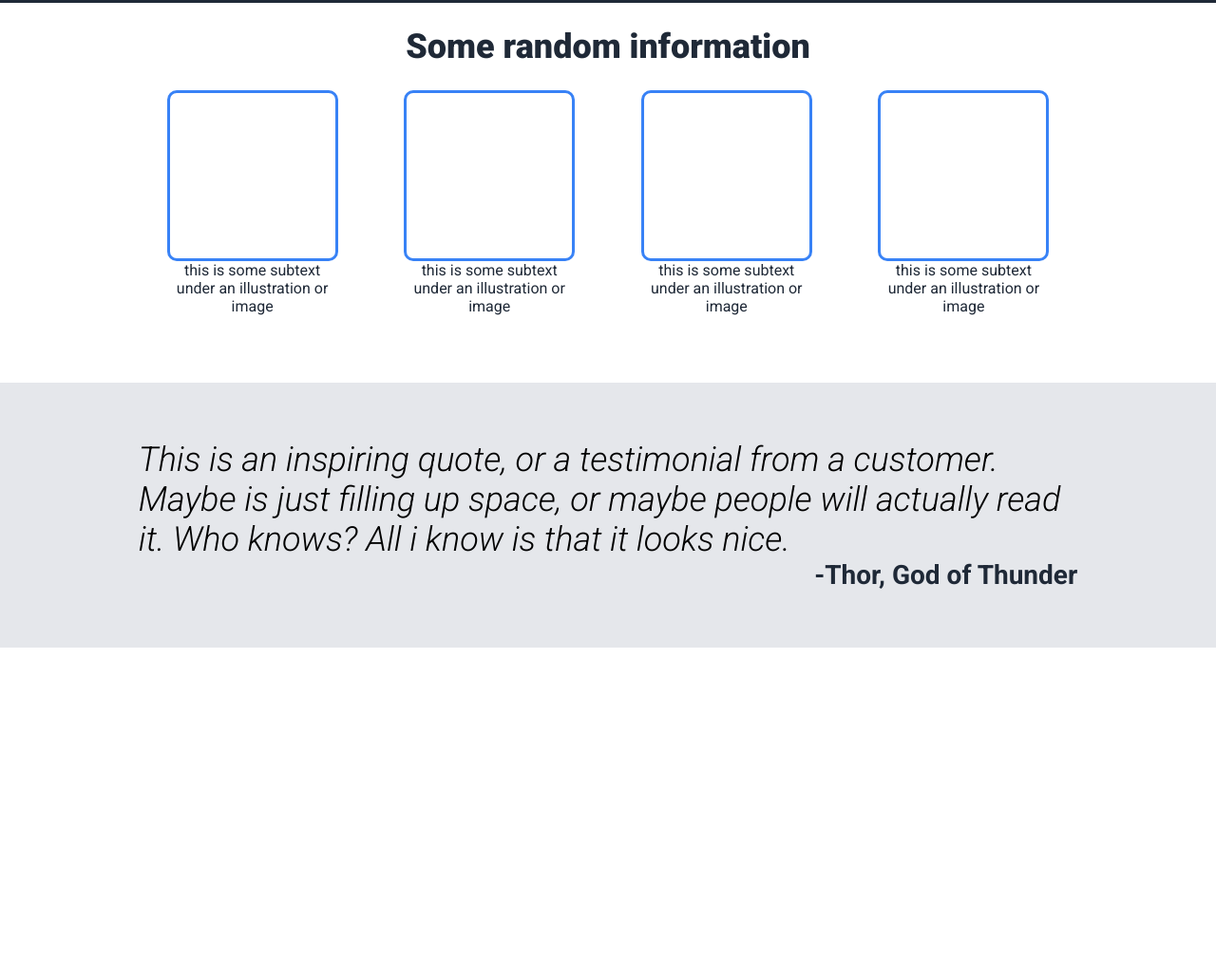
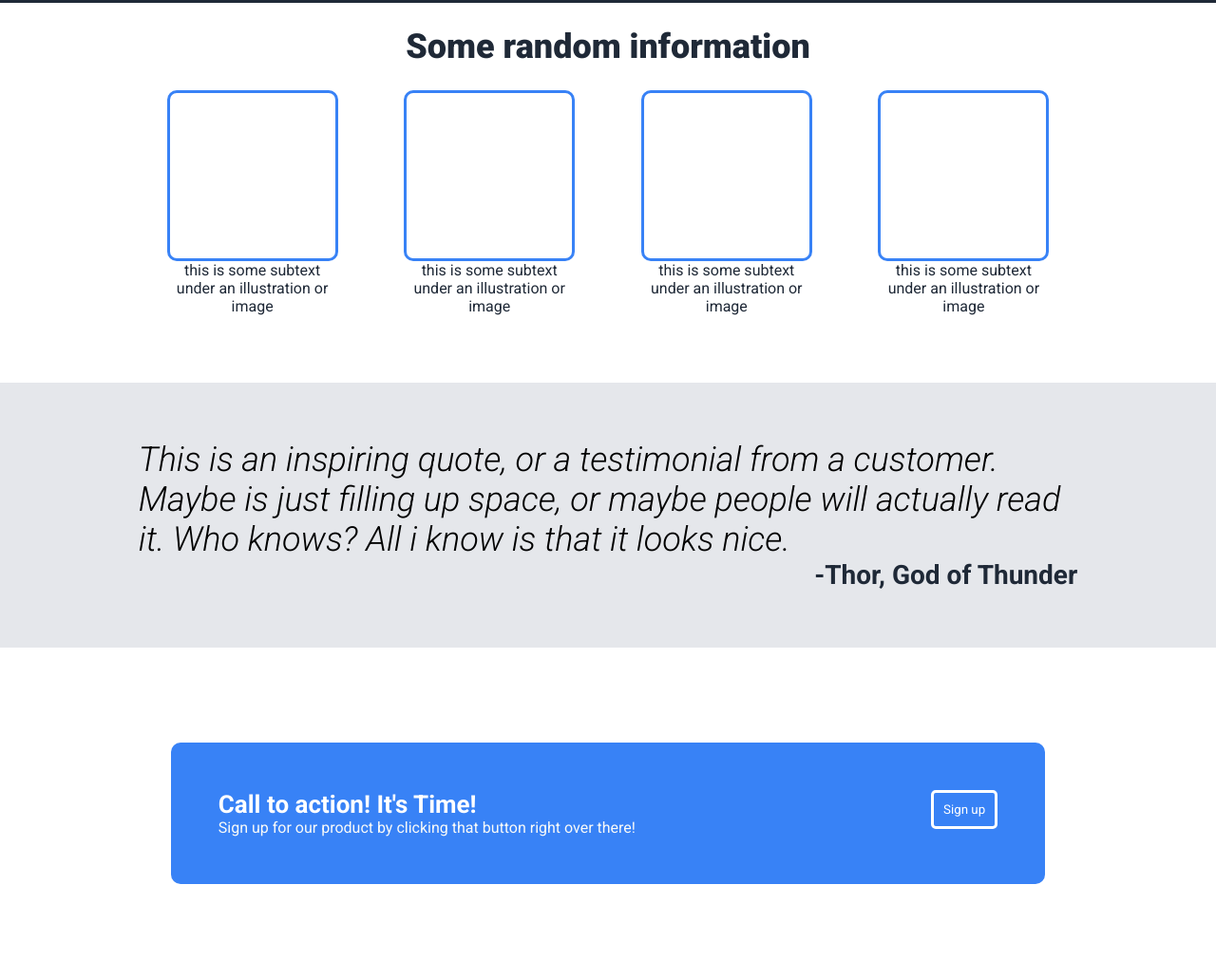
Before and after one commit to evkronos/flexbox-landing-page, a plain HTML site: page index.html in a window 1280 px wide. Shown: the part 685-1716 px from the top of the page at 95% size. Before the commit the page ends 1367 px from the top, so only its background shows below. Drawn offline with Linux system fonts and the light colour scheme.

Commit message:
Added sign section

```diff
--- a/index.html
+++ b/index.html
@@ -77,6 +77,17 @@
             <p class="author">-Thor, God of Thunder</p>
         </div>
     </div>
+
+    <div class="sign-up-section">
+        <div class="sign-up-container">
+            <div class="sign-text">
+                <p class="bigger">Call to action! It's Time!</p>
+                <p class="smaller">Sign up for our product by clicking that button right over there!</p>
+            </div>
+
+            <div class="botton-button"><button>Sign up</button></div>
+        </div>
+    </div>
 </body>
 
 </html>
--- a/styles/style.css
+++ b/styles/style.css
@@ -142,3 +142,39 @@
     font-weight: 700;
     font-size: 28px;
 }
+
+.sign-up-section {
+    width: 100%;
+    background-color: white;
+    padding: 100px 50px;
+    display: flex;
+}
+
+.sign-up-container {
+    margin: auto;
+    display: flex;
+    width: 78%;
+    padding: 50px;
+    border-radius: 10px;
+    background-color: #3882f6;
+    justify-content: space-between;
+}
+
+
+.botton-button button {
+    background-color: #3882f6;
+    border: 3px solid white;
+    border-radius: 5px;
+    color: white;
+    padding: 10px;
+}
+
+.sign-text .bigger {
+    color: white;
+    font-size: 26px;
+    font-weight: bold;
+}
+
+.sign-text .smaller {
+    color: #f9faf8;
+}
```
